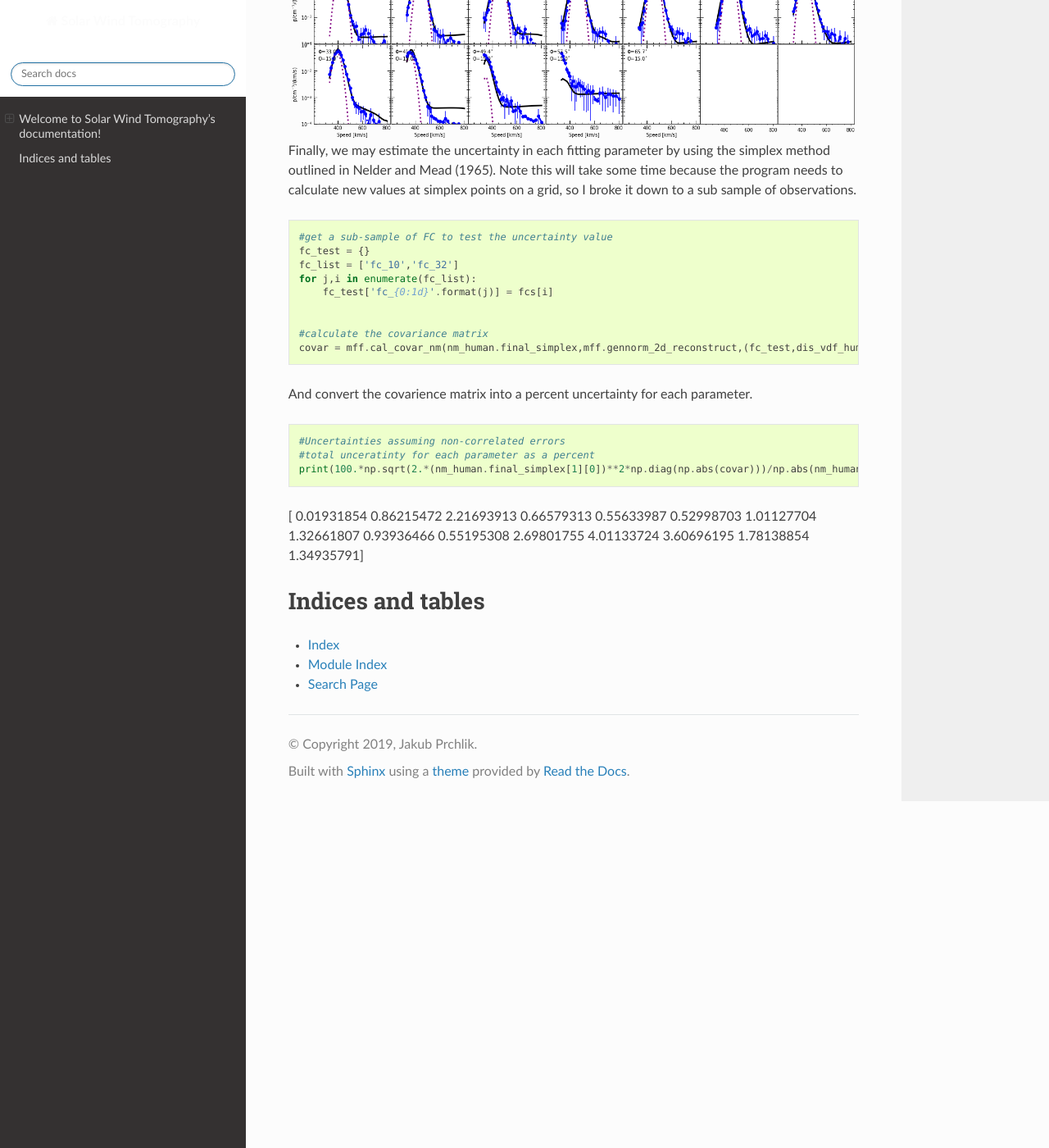
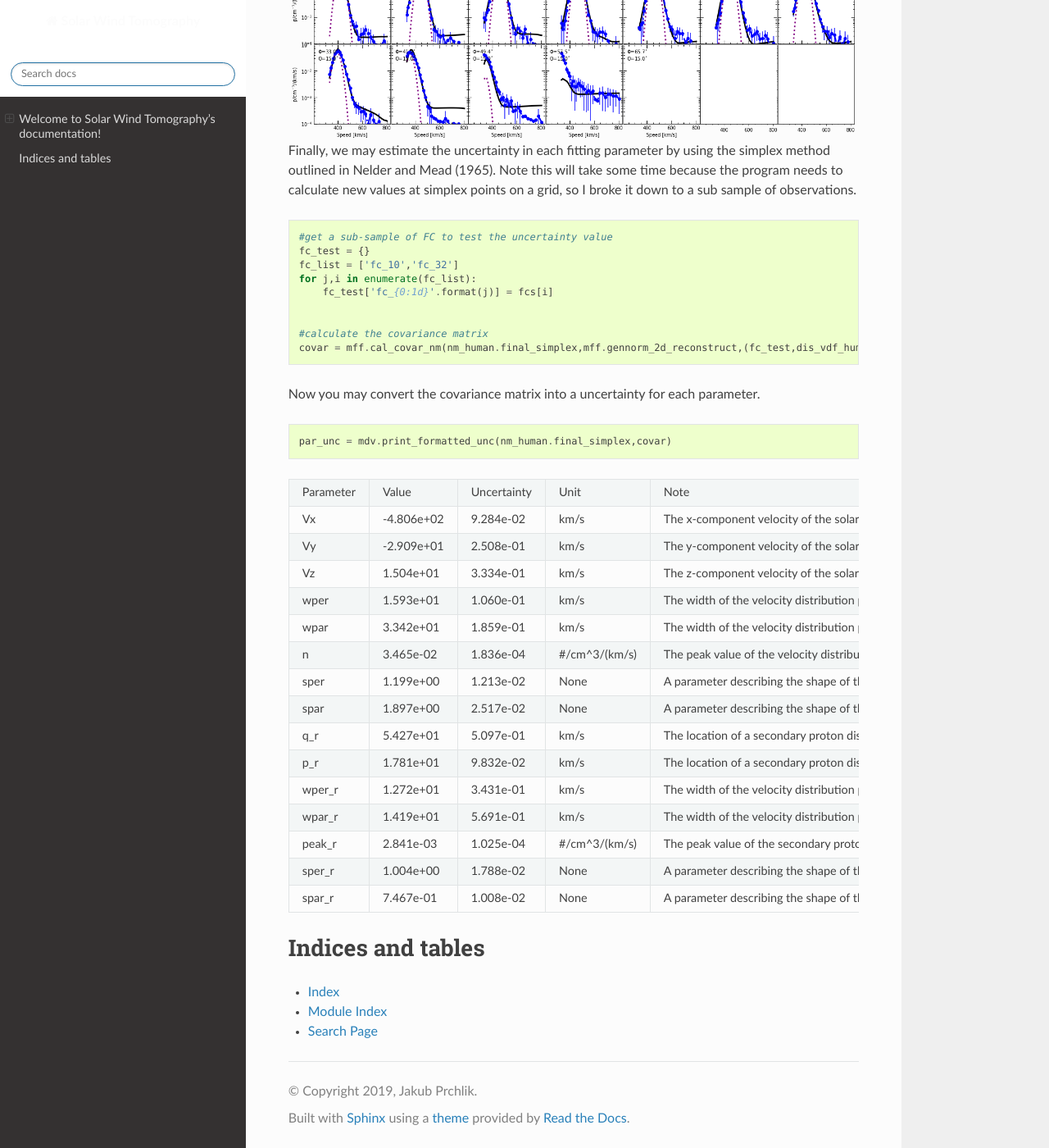
Before and after one commit to jprchlik/faraday_cup_int, a Sphinx documentation site: the page built from docs/index.rst, in a window 1280 px wide and 1400 px high, scrolled down 5948 px. Shown: the whole window at 82% size. Built offline with Sphinx 7.4.7 and the Read the Docs theme 2.0.0, drawn with Linux system fonts in a browser that asks for light colours; formulas are drawn with MathJax 3; pages that are not in the unit, such as notebooks, are missing from menus.

Commit message:
Added printing of unc parameters

```diff
--- a/docs/index.rst
+++ b/docs/index.rst
@@ -239,18 +239,35 @@ Note this will take some time because the program needs to calculate new values
     covar = mff.cal_covar_nm(nm_human.final_simplex,mff.gennorm_2d_reconstruct,(fc_test,dis_vdf_human,True),return_all=False)
 
 
-And convert the covarience matrix into a percent uncertainty for each parameter.
+Now you may convert the covariance matrix into a uncertainty for each parameter.
 
 .. code-block:: python
 
-    #Uncertainties assuming non-correlated errors
-    #total unceratinty for each parameter as a percent
-    print(100.*np.sqrt(2.*(nm_human.final_simplex[1][0])**2*np.diag(np.abs(covar)))/np.abs(nm_human.x))
+    par_unc = mdv.print_formatted_unc(nm_human.final_simplex,covar)
 
 
-[ 0.01931854  0.86215472  2.21693913  0.66579313  0.55633987  0.52998703
-1.01127704  1.32661807  0.93936466  0.55195308  2.69801755  4.01133724
-3.60696195  1.78138854  1.34935791]
+=========     ============   ===========    ============== ===================================================================================================================
+Parameter     Value          Uncertainty    Unit           Note
+---------     ------------   -----------    -------------- -------------------------------------------------------------------------------------------------------------------
+Vx             -4.806e+02      9.284e-02     km/s           The x-component velocity of the solar wind core in GSE coordinates
+Vy             -2.909e+01      2.508e-01     km/s           The y-component velocity of the solar wind core in GSE coordinates
+Vz              1.504e+01      3.334e-01     km/s           The z-component velocity of the solar wind core in GSE coordinates
+wper            1.593e+01      1.060e-01     km/s           The width of the velocity distribution perpendicular to the magnetic field
+wpar            3.342e+01      1.859e-01     km/s           The width of the velocity distribution parallel to the magnetic field
+n               3.465e-02      1.836e-04     #/cm^3/(km/s)  The peak value of the velocity distribution in the core
+sper            1.199e+00      1.213e-02     None           A parameter describing the shape of the velocity distribution of the core in the perpendicular direction
+spar            1.897e+00      2.517e-02     None           A parameter describing the shape of the velocity distribution of the core in the parallel direction
+q_r             5.427e+01      5.097e-01     km/s           The location of a secondary proton distribution in the perpendicular coordinate system
+p_r             1.781e+01      9.832e-02     km/s           The location of a secondary proton distribution in the parallel coordinate system
+wper_r          1.272e+01      3.431e-01     km/s           The width of the velocity distribution perpendicular to the magnetic field in the secondary peak
+wpar_r          1.419e+01      5.691e-01     km/s           The width of the velocity distribution parallel to the magnetic field in the secondary peak
+peak_r          2.841e-03      1.025e-04     #/cm^3/(km/s)  The peak value of the secondary proton distribution
+sper_r          1.004e+00      1.788e-02     None           A parameter describing the shape of the velocity distribution of the secondary peak in the perpendicular direction
+spar_r          7.467e-01      1.008e-02     None           A parameter describing the shape of the velocity distribution of the secondary peak in the parallel direction
+=========     ============   ===========    ============== ===================================================================================================================
+
+
+
 
 
 Indices and tables
```
